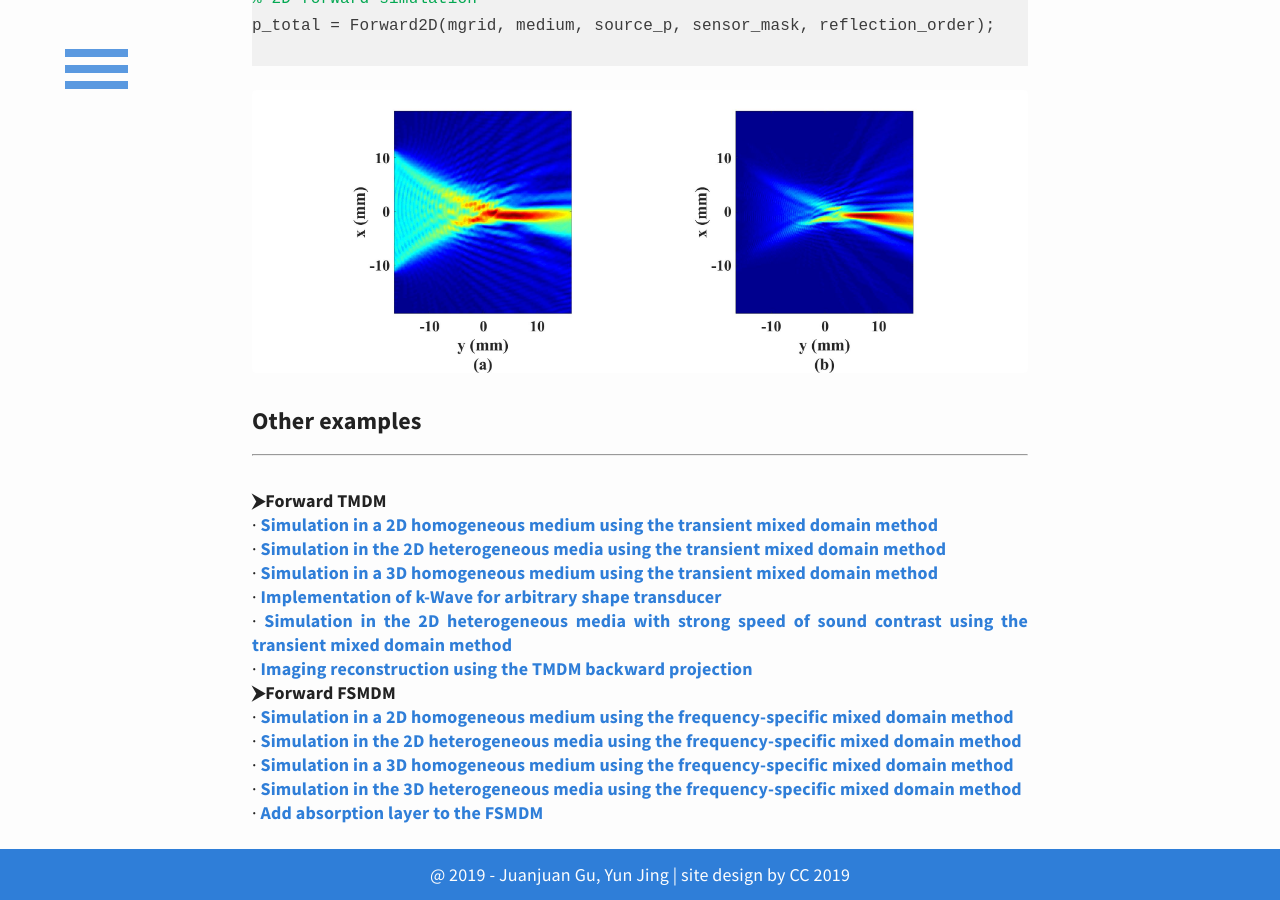
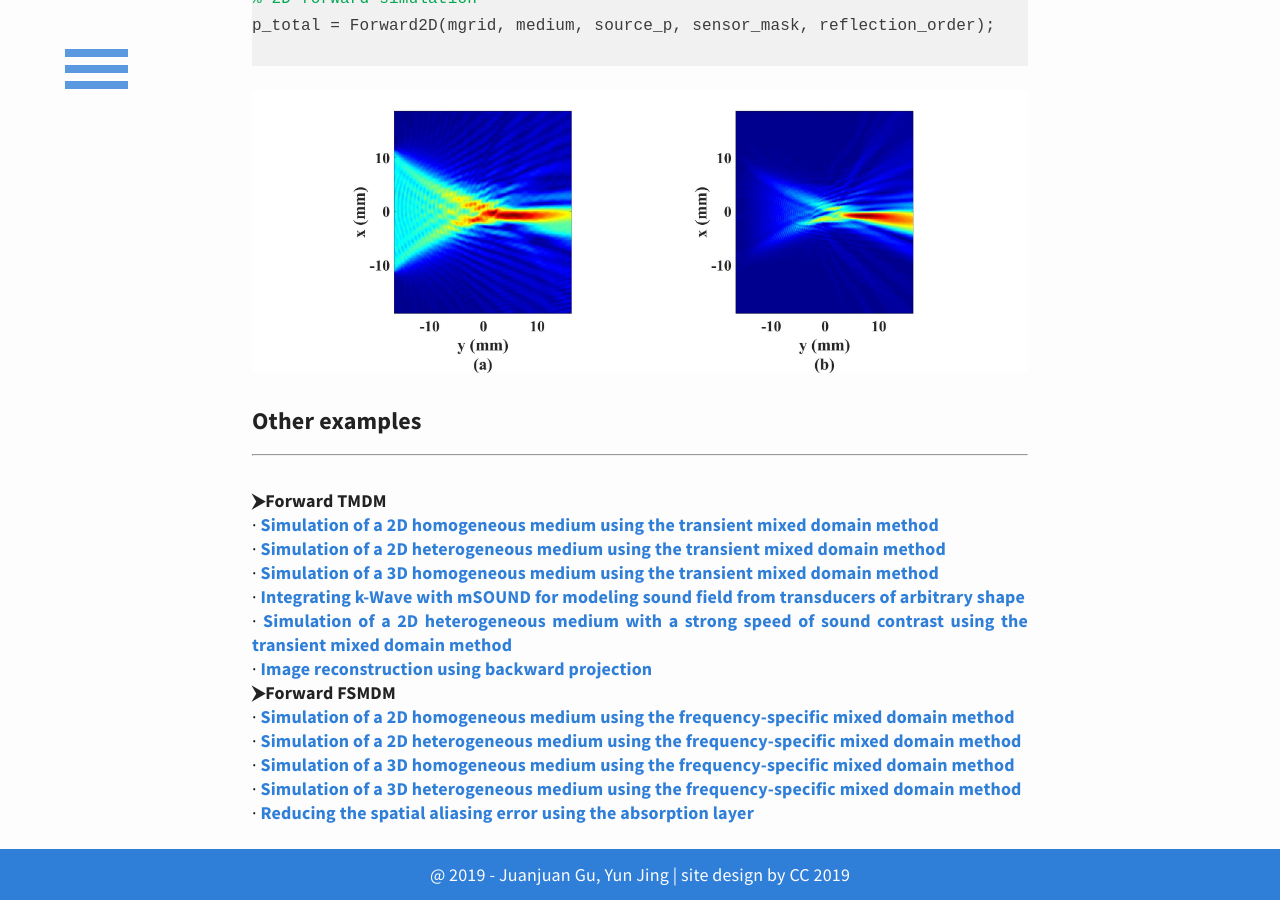
Before and after one commit to m-SOUND/mSOUND, a Jekyll site: the page built from _posts/2019-02-18-TMDM_2D_heterogeneous.html, in a window 1280 px wide and 900 px high, scrolled down 1752 px. Built offline with Jekyll 4.4.1, drawn with Linux system fonts in a browser that asks for light colours; some of the changed text lies outside the part shown.

Commit message:
Update 2019-02-18-TMDM_2D_heterogeneous.html

```diff
--- a/_posts/2019-02-18-TMDM_2D_heterogeneous.html
+++ b/_posts/2019-02-18-TMDM_2D_heterogeneous.html
@@ -16,7 +16,7 @@
 <p>
 <br>
 Definition of the computational domain and transducer settings in this are similar to the case
-<a href="https://m-sound.github.io/mSOUND/TMDM_2D_homogeneous">Simulation in a
+<a href="https://m-sound.github.io/mSOUND/TMDM_2D_homogeneous">Simulation of a
 2D homogeneous medium using the transient mixed domain method</a>.
 In this example, speed of sound, density, nonlinear coefficient, attenuation coefficient and power law exponent are
 all spatially varying functions. One thing to be careful is that medium.c0 is defined as the minimum value in the medium.c.
@@ -66,29 +66,30 @@
 <h6>Other examples</h6>
 <hr>
 <p>
-<br><h7 style='font-weight:bold;'>&#11166;Forward TMDM</h7>
+ <br> <h7 style='font-weight:bold;'>&#11166;Forward TMDM</h7>
  <br>&middot;<a href="https://m-sound.github.io/mSOUND/TMDM_2D_homogeneous">
-    Simulation in a 2D homogeneous medium using the transient mixed domain method</a>
+    Simulation of a 2D homogeneous medium using the transient mixed domain method</a>
  <br>&middot;<a href="https://m-sound.github.io/mSOUND/TMDM_2D_heterogeneous">
-    Simulation in the 2D heterogeneous media using the transient mixed domain method</a>
+    Simulation of a 2D heterogeneous medium using the transient mixed domain method</a>
 <br>&middot;<a href="https://m-sound.github.io/mSOUND/TMDM_3D_homogeneous">
-    Simulation in a 3D homogeneous medium using the transient mixed domain method</a>
-<br>&middot;<a href="https://m-sound.github.io/mSOUND/combine-k-Wave-TMDM">
-    Implementation of k-Wave for arbitrary shape transducer</a>
+    Simulation of a 3D homogeneous medium using the transient mixed domain method</a>
+ <br>&middot;<a href="https://m-sound.github.io/mSOUND/combine-k-Wave-TMDM">
+    Integrating k-Wave with mSOUND for modeling sound field from transducers of arbitrary shape</a>
 <br>&middot;<a href="https://m-sound.github.io/mSOUND/TMDM-2D-strong-speed-of-sound-contrast">
-    Simulation in the 2D heterogeneous media with strong speed of sound contrast using the transient mixed domain method</a>
+    Simulation of a 2D heterogeneous medium with a strong speed of sound contrast using the transient mixed domain method</a>
 <br>&middot;<a href="https://m-sound.github.io/mSOUND/Backward_TMDM">
-    Imaging reconstruction using the TMDM backward projection</a>
+    Image reconstruction using backward projection</a>
 
-<br><h7 style='font-weight:bold;'>&#11166;Forward FSMDM</h7>
+
+  <br><h7 style='font-weight:bold;'>&#11166;Forward FSMDM</h7>
 <br>&middot;<a href="https://m-sound.github.io/mSOUND/FSMDM_2D_homogeneous">
-    Simulation in a 2D homogeneous medium using the frequency-specific mixed domain method</a>
+    Simulation of a 2D homogeneous medium using the frequency-specific mixed domain method</a>
 <br>&middot;<a href="https://m-sound.github.io/mSOUND/FSMDM_2D_heterogeneous">
-    Simulation in the 2D heterogeneous media using the frequency-specific mixed domain method</a>
+    Simulation of a 2D heterogeneous medium using the frequency-specific mixed domain method</a>
 <br>&middot;<a href="https://m-sound.github.io/mSOUND/FSMDM_3D_homogeneous">
-    Simulation in a 3D homogeneous medium using the frequency-specific mixed domain method</a>
+    Simulation of a 3D homogeneous medium using the frequency-specific mixed domain method</a>
 <br>&middot;<a href="https://m-sound.github.io/mSOUND/FSMDM-3D_heterogeneous">
-    Simulation in the 3D heterogeneous media using the frequency-specific mixed domain method</a>
-<br>&middot;<a href="https://m-sound.github.io/mSOUND/2D_absorption">
-    Add absorption layer to the FSMDM</a>
+    Simulation of a 3D heterogeneous medium using the frequency-specific mixed domain method</a>
+ <br>&middot;<a href="https://m-sound.github.io/mSOUND/2D_absorption">
+    Reducing the spatial aliasing error using the absorption layer</a>
 </p>
```
